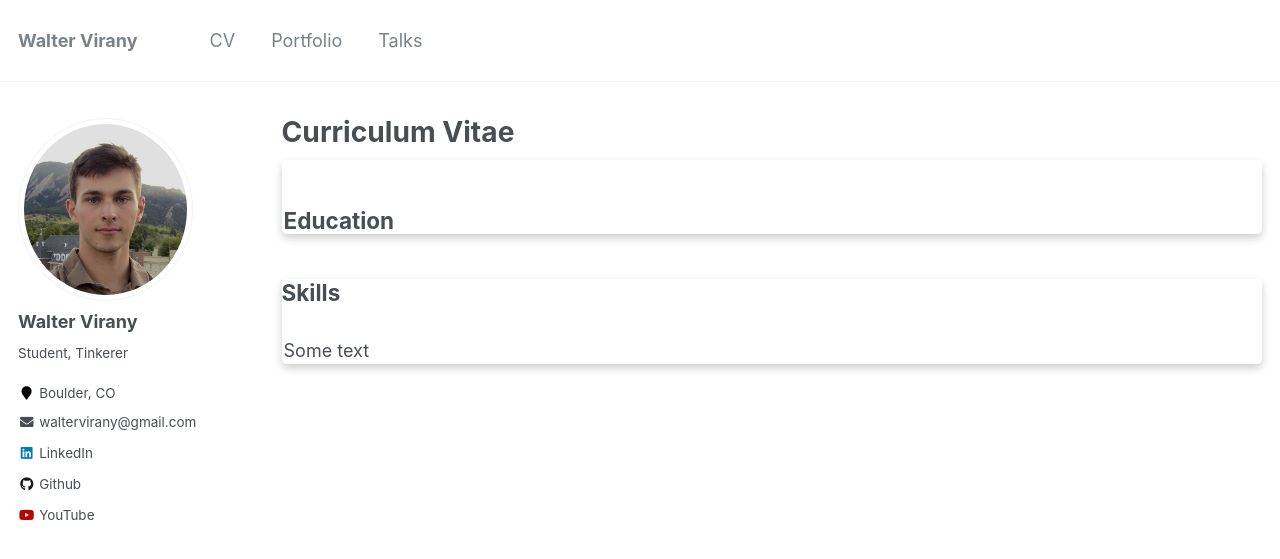
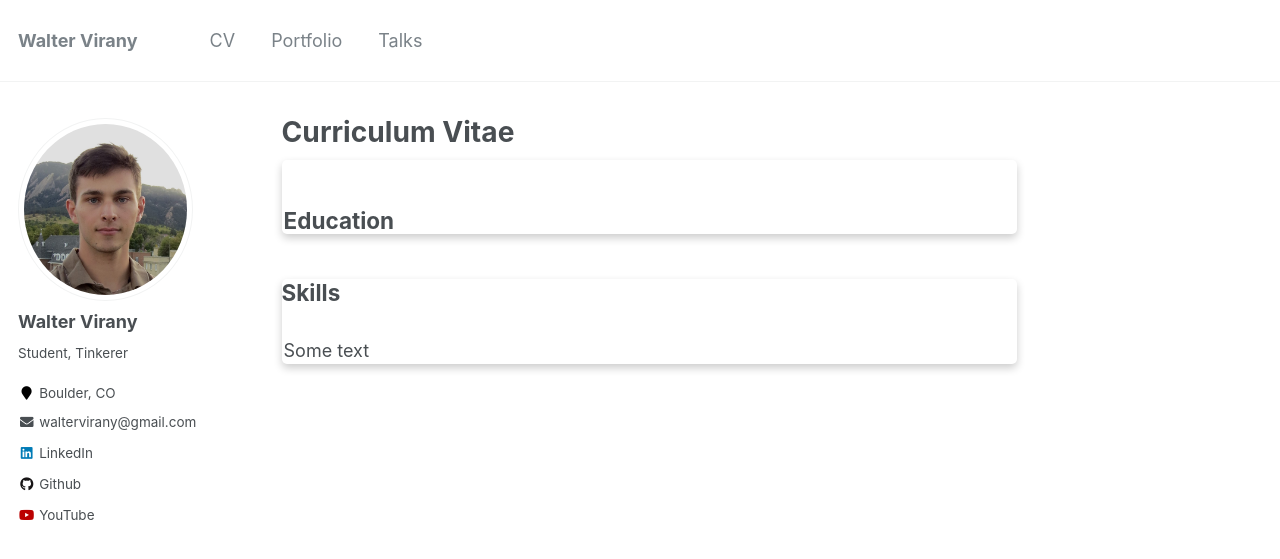
Before and after one commit to wvirany/wvirany.github.io, a Jekyll site: the page built from _pages/cv.html, in a window 1280 px wide. Shown: the top 559 px of the page. Built offline with Jekyll 4.4.1, drawn with Linux system fonts in a browser that asks for light colours.

Commit message:
Update cv.html - fix card width

```diff
--- a/_pages/about.html
+++ b/_pages/about.html
@@ -4,8 +4,6 @@ title: "About"
 permalink: /
 author_profile: true
 ---
-
-{% include base_path %}
 
 <!DOCTYPE html>
 <html>
--- a/_pages/cv.html
+++ b/_pages/cv.html
@@ -17,6 +17,7 @@ redirect_from:
   box-shadow: 0 4px 8px 0 rgba(0,0,0,0.2);
   transition: 0.3s;
   border-radius: 5px; /* 5px rounded corners */
+  width: 75%;
 }
 
 .container {
```
